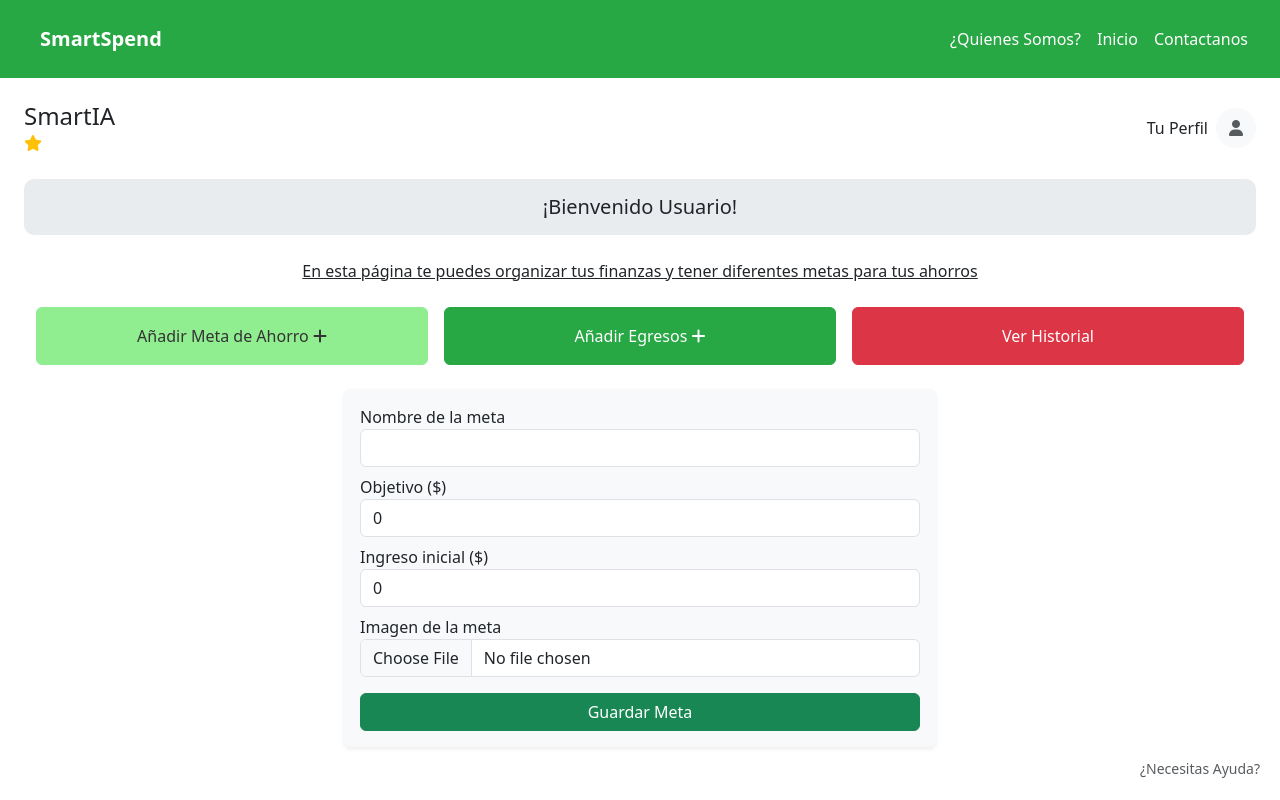
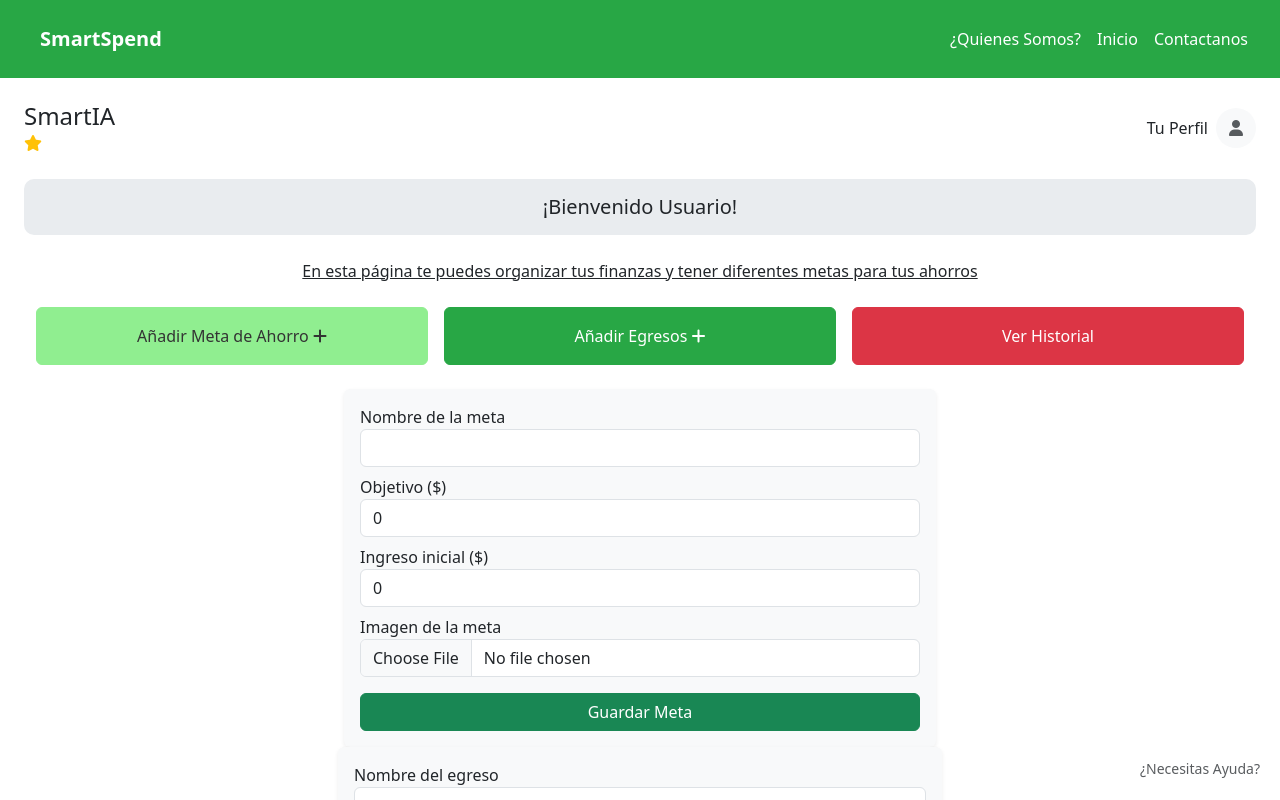
Before and after one commit to Andres160705/SmartSpend-Project, an Angular app: page /inicio in a window 1280 px wide. Both pictures are taken after a click on the button "Añadir Meta de Ahorro". Shown: the top 800 px of the page. Built offline with nearby package versions, Linux system fonts and the light colour scheme.

Commit message:
Añadir Prueba de Boton de Egresos

```diff
--- a/src/app/components/inicio/inicio.component.html
+++ b/src/app/components/inicio/inicio.component.html
@@ -111,6 +111,37 @@
         </div>
 
 
+             <!-- Egresos Form -->
+
+             <div class="row">
+                <div *ngIf="mostrarFormulario" class="col-12 col-md-6 mx-auto">
+                    <div class="p-3 bg-light rounded shadow-sm">
+                        <form (ngSubmit)="agregarEgreso()" #metaForm="ngForm">
+                            <div class="mb-2">
+                                <label>Nombre del egreso</label>
+                                <input type="text" class="form-control" [(ngModel)]="nuevoEgreso.nombre" name="nombre"
+                                    required>
+                            </div>
+                            <div class="mb-2">
+                                <label>Fecha del egreso</label>
+                                <input type="date" class="form-control" [(ngModel)]="nuevoEgreso.fecha"
+                                    name="fecha" required>
+                            </div>
+                            <div class="mb-2">
+                                <label>Ingreso inicial ($)</label>
+                                <input type="number" class="form-control" [(ngModel)]="nuevoEgreso.ingreso" name="ingreso"
+                                    required>
+                            </div>
+                            <button type="submit" class="btn btn-success w-100 mt-2">Guardar Egreso</button>
+                        </form>
+                    </div>
+                </div>
+            </div>
+
+         <!-- Fin Egresos Form -->
+
+
+
         <!-- Savings Card -->
         <div *ngFor="let meta of metas" class="savings-card p-4 mb-4 bg-white rounded shadow-sm">
             <div class="d-flex align-items-center justify-content-between">
@@ -138,11 +169,6 @@
         </div>
 
 
-
-
-
-
-
     </div>
 </div>
 
--- a/src/app/components/inicio/inicio.component.ts
+++ b/src/app/components/inicio/inicio.component.ts
@@ -21,7 +21,16 @@ export class InicioComponent {
     ingreso: 0
   };
 
+
+  nuevoEgreso = {
+    nombre: '',
+    fecha : "",
+    ingreso: 0
+  };
+
+
   metas: any[] = [];
+  egresos: any[] = [];
   imagenSeleccionada: File | null = null;
 
   onFileSelected(event: any) {
@@ -29,7 +38,7 @@ export class InicioComponent {
     if (file && file.type.startsWith('image/') && file.size < 5 * 1024 * 1024) {
       this.imagenSeleccionada = file;
     } else {
-      alert( 'Solo se permiten imágenes menores a 5MB.');
+      alert('Solo se permiten imágenes menores a 5MB.');
     }
   }
 
@@ -52,12 +61,12 @@ export class InicioComponent {
 
     this.metas = data ?? [];
     this.metas.forEach(meta => {
-  console.log('Tipo:', typeof meta.imagen_url, 'URL:', meta.imagen_url);
-});
-
+      console.log('Tipo:', typeof meta.imagen_url, 'URL:', meta.imagen_url);
+    });
 
   }
 
+  // Agregar Nueva Meta
 
   async agregarMeta() {
     this.mostrarFormulario = false;
@@ -189,5 +198,48 @@ export class InicioComponent {
   }
 
 
+  // Fin de Agregar Nueva Meta
+
+
+  // Agregar Egreso
+
+  async agregarEgreso() {
+    this.mostrarFormulario = false;
+
+    const { data: userData, error: userError } = await this.supabase.getUser();
+    if (userError || !userData?.user?.id) {
+      alert('Usuario no autenticado');
+      return;
+    }
+
+    const usuarioId = userData.user.id;
+
+    if (
+      this.nuevoEgreso.nombre.trim().length === 0 ||
+      this.nuevoEgreso.fecha.trim().length === 0 ||
+      this.nuevoEgreso.ingreso < 0
+    ) {
+      alert('Por favor, completa todos los campos correctamente.');
+      return;
+    }
+
+    const nuevoEgreso = {
+      usuario_id: usuarioId,
+      nombre: this.nuevoEgreso.nombre,
+      objetivo: this.nuevoEgreso.fecha,
+      ingreso: this.nuevoEgreso.ingreso,
+      creada_en: new Date()
+    };
+
+    const { data, error } = await this.supabase.insertMeta(nuevoEgreso);
+
+    if (error) {
+      alert('Error al guardar la meta');
+      console.error(error);
+    } else if (data && data.length > 0) {
+      this.metas.push(data[0]);
+      this.nuevoEgreso = { nombre: '', fecha: '', ingreso: 0 };
+    }
+  }
 
 }
```
